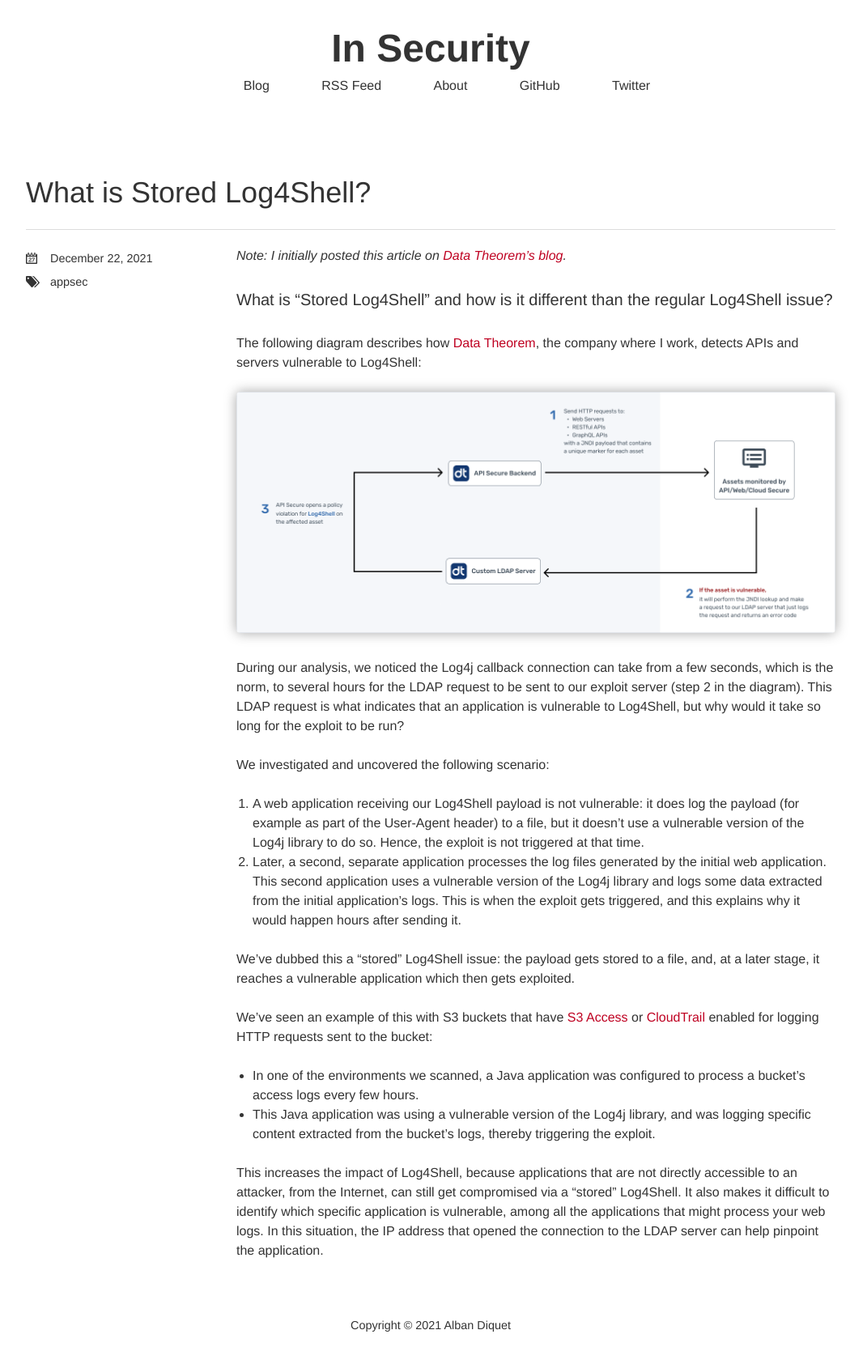
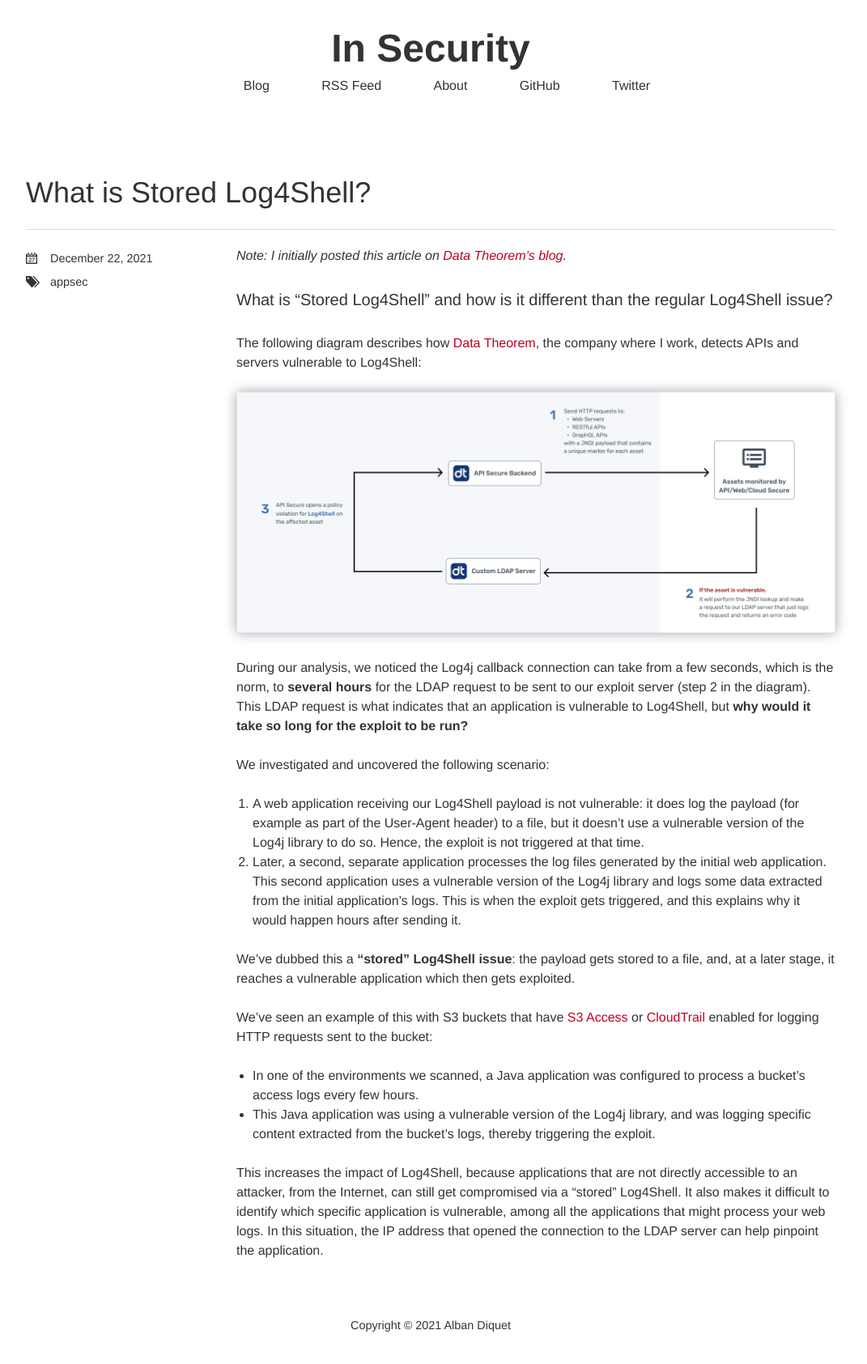
Before and after one commit to nabla-c0d3/nabla-c0d3.github.io, a Jekyll site: the page built from _posts/2021-12-22-stored-log4shell.markdown, in a window 1280 px wide. Shown: the whole page at 81% size, without its empty margins (108-1179 px from the left). Built offline with Jekyll 4.4.1, drawn with Linux system fonts in a browser that asks for light colours; nearby versions of some CDN libraries.

```diff
--- a/_posts/2021-12-22-stored-log4shell.markdown
+++ b/_posts/2021-12-22-stored-log4shell.markdown
@@ -14,14 +14,14 @@ The following diagram describes how [Data Theorem](https://www.datatheorem.com),
 
 ![](/images/posts/stored-log4shell.png)
 
-During our analysis, we noticed the Log4j callback connection can take from a few seconds, which is the norm, to several hours for the LDAP request to be sent to our exploit server (step 2 in the diagram). This LDAP request is what indicates that an application is vulnerable to Log4Shell, but why would it take so long for the exploit to be run?
+During our analysis, we noticed the Log4j callback connection can take from a few seconds, which is the norm, to **several hours** for the LDAP request to be sent to our exploit server (step 2 in the diagram). This LDAP request is what indicates that an application is vulnerable to Log4Shell, but **why would it take so long for the exploit to be run?**
 
 We investigated and uncovered the following scenario:
 
 1. A web application receiving our Log4Shell payload is not vulnerable: it does log the payload (for example as part of the User-Agent header) to a file, but it doesn't use a vulnerable version of the Log4j library to do so. Hence, the exploit is not triggered at that time.
 2. Later, a second, separate application processes the log files generated by the initial web application. This second application uses a vulnerable version of the Log4j library and logs some data extracted from the initial application's logs. This is when the exploit gets triggered, and this explains why it would happen hours after sending it.
 
-We've dubbed this a "stored" Log4Shell issue: the payload gets stored to a file, and, at a later stage, it reaches a vulnerable application which then gets exploited.
+We've dubbed this a **"stored" Log4Shell issue**: the payload gets stored to a file, and, at a later stage, it reaches a vulnerable application which then gets exploited.
 
 We've seen an example of this with S3 buckets that have [S3 Access](https://docs.aws.amazon.com/AmazonS3/latest/userguide/using-s3-access-logs-to-identify-requests.html) or [CloudTrail](https://docs.aws.amazon.com/AmazonS3/latest/userguide/cloudtrail-request-identification.html) enabled for logging HTTP requests sent to the bucket:
 
```
